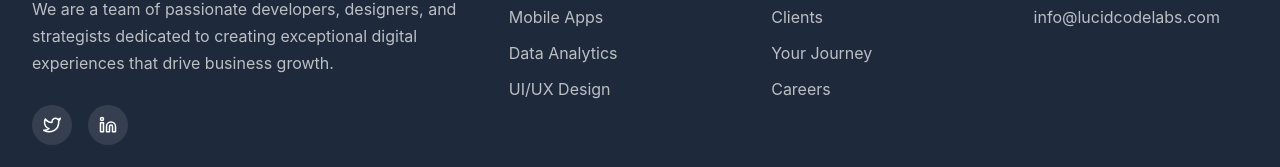
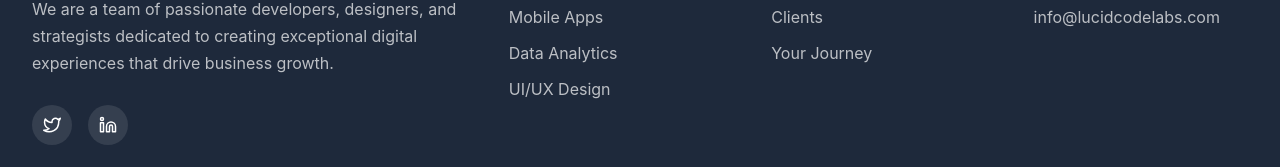
Before and after one commit to AlineBornschein/landing-page-lucid, a Next.js app: page /services in a window 1280 px wide. Shown: the part 3123-3290 px from the top of the page. Built offline with nearby package versions, Linux system fonts and the light colour scheme.

Commit message:
Remove Careers link from Company section in footer

```diff
--- a/components/Footer.js
+++ b/components/Footer.js
@@ -208,9 +208,6 @@ const Footer = () => {
               <FooterLink>
                 <Link to="journey" smooth={true} duration={500}>Your Journey</Link>
               </FooterLink>
-              <FooterLink>
-                <a href="#">Careers</a>
-              </FooterLink>
             </FooterLinks>
           </FooterColumn>
 
```
